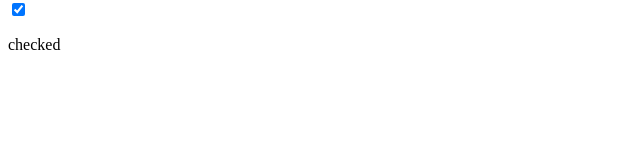
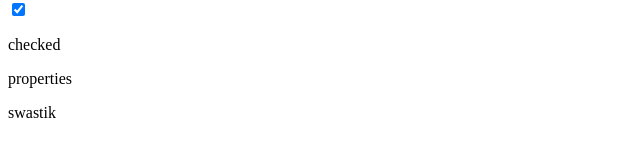
Before and after one commit to hunter202/myreactproject, a React app: page / in a window 1280 px wide. Shown: the part 291-448 px from the top of the page, without its empty margins (0-640 px from the left). Built offline with nearby package versions, Linux system fonts and the light colour scheme.

Commit message:
worked with props

```diff
--- a/App.jsx
+++ b/App.jsx
@@ -14,15 +14,20 @@ class App extends React.Component {
             <p data-value="answer">{1+1}</p>
             {/*{} are used to process javascript in html*/}
             <p style={mystyle}>{value==1?'if yes':'if no'}</p>
-            <Test />
+            <Test value={"properties"}/>
+            <p>{this.props.name}</p>
          </div>
       );
    }
 }
 
+App.defaultProps = {
+	name:"swastik"
+}
+
 class Test extends React.Component{
 
-    // getInitialState()  -> could we use this instead of using an constructor getting an error though
+    // getInitialState()  -> could we use this instead of using an constructor,getting an error though
      constructor()
      {
          super();
@@ -48,6 +53,7 @@ class Test extends React.Component{
      		      <p>wooh... other component</p>
      		      <input type="checkbox" onChange={this.handleChecked} defaultChecked={this.state.checked}/>
      		      <p>{msg}</p>
+     		      <p>{this.props.value}</p>
      		  </div>
      		  );
      }
```
